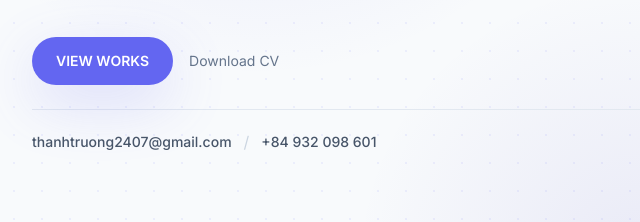
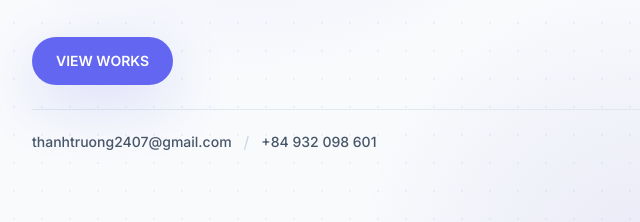
Before and after one commit to thanhtruong2407/designport, a plain HTML site: page index.html in a window 1280 px wide. Shown: the part 516-738 px from the top of the page, 0-640 px from the left. Drawn offline with nearby package versions, Linux system fonts and the light colour scheme.

Commit message:
Update site

```diff
--- a/index.html
+++ b/index.html
@@ -255,7 +255,6 @@
           </p>
           <div class="hero-actions mt-10 flex flex-wrap items-center justify-center gap-4 lg:justify-start">
             <a class="inline-flex min-h-12 items-center justify-center rounded-full bg-brand-600 px-6 py-3 text-sm font-semibold uppercase text-white shadow-glow transition hover:bg-brand-500" href="#work">View Works</a>
-            <a class="flex items-center gap-2 text-sm text-slate-500 transition hover:text-brand-600 dark:text-slate-400 dark:hover:text-brand-300" href="https://drive.google.com/drive/folders/1J5JO6UmQMPtEPw0BUdYAMBJ950zv0Jum?usp=sharing">Download CV</a>
           </div>
           <div class="hero-contact-row mt-6 flex flex-wrap items-center justify-center gap-x-3 gap-y-2 border-t border-slate-200 pt-5 dark:border-slate-800 lg:justify-start" aria-label="Direct contact">
             <a class="hero-contact-link text-sm font-medium text-slate-600 transition hover:text-brand-600 dark:text-slate-300 dark:hover:text-brand-300" href="mailto:thanhtruong2407@gmail.com">
```
Also changed, not shown: site/public/index.html (+0 -1 lines).
